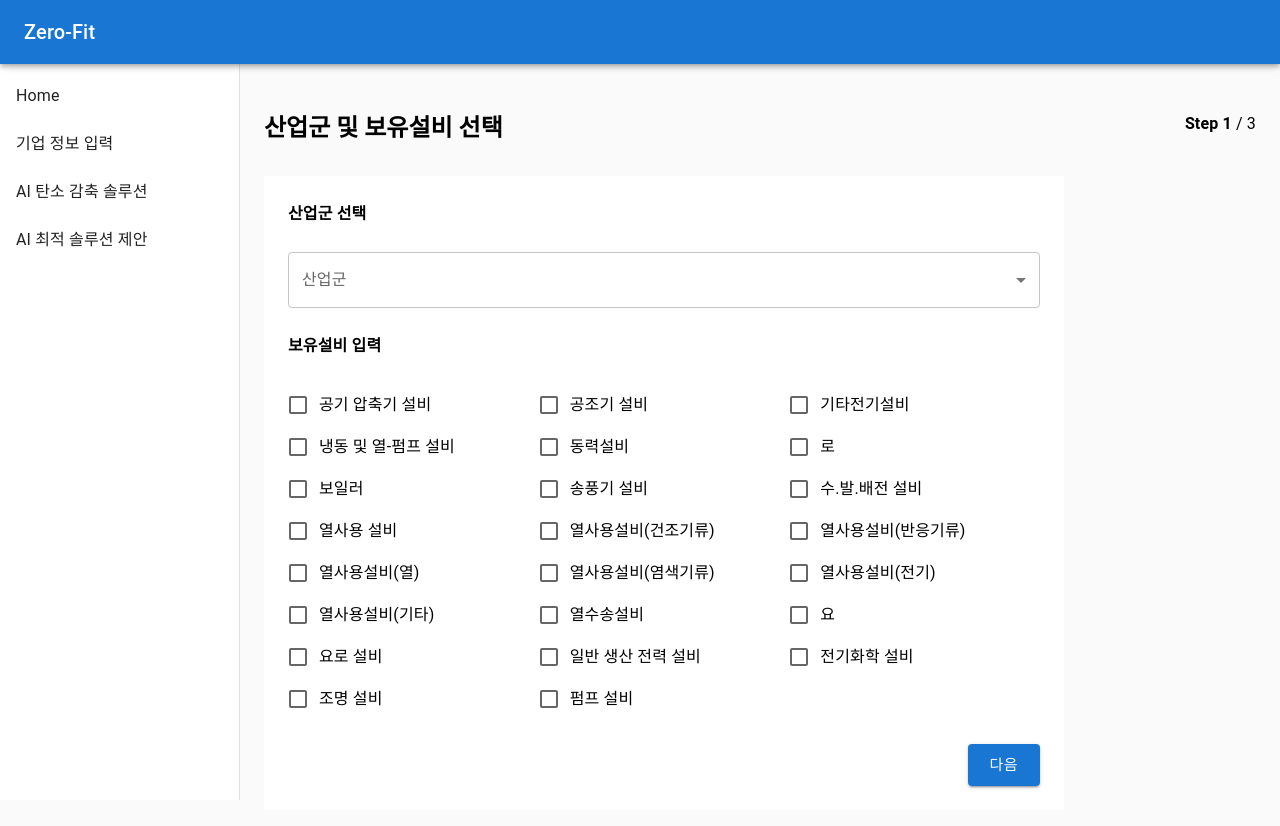
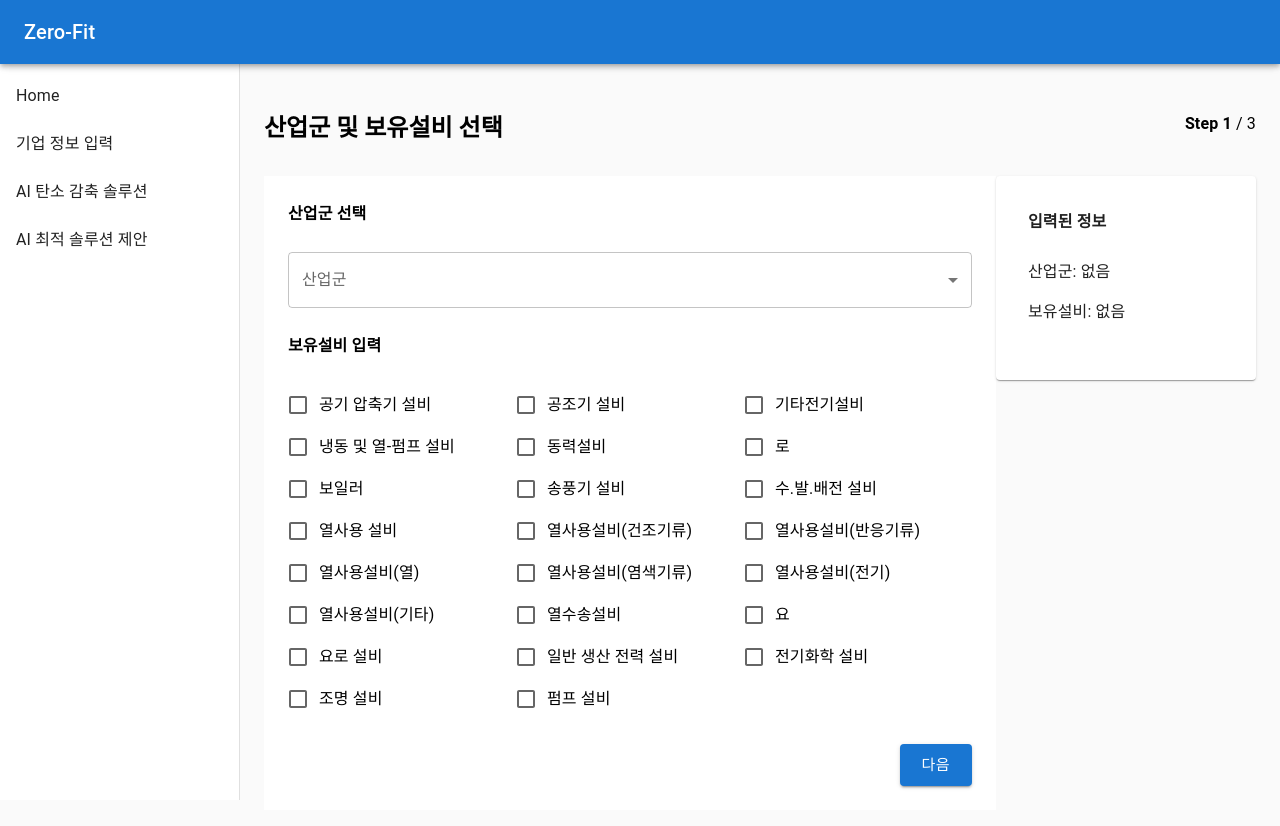
Before and after one commit to 2025-KGU-Capstone-Design/zerofit_frontend, a React (Vite) app: page /company-info/step1 in a window 1280 px wide. Shown: the top 826 px of the page. Built offline with nearby package versions, Linux system fonts and the light colour scheme.

Commit message:
feat: 입력정보 카드 컴포넌트 생성

```diff
--- /dev/null
+++ b/src/ui/pages/companyInputPage/common/InfoPreviewCard.tsx
@@ -0,0 +1,23 @@
+import { Stack, Card, CardContent, Typography } from "@mui/material";
+
+function InfoPreviewCard() {
+  return (
+    <Stack flex={1} sx={{ maxWidth: "260px" }}>
+      <Card sx={{ p: 2 }}>
+        <CardContent>
+          <Typography variant="subtitle1" fontWeight="bold" sx={{ mb: 3 }}>
+            입력된 정보
+          </Typography>
+          <Typography variant="body1" sx={{ mb: 2 }}>
+            산업군: 없음
+          </Typography>
+          <Typography variant="body1" sx={{ mb: 2 }}>
+            보유설비: 없음
+          </Typography>
+        </CardContent>
+      </Card>
+    </Stack>
+  );
+}
+
+export default InfoPreviewCard;
--- a/src/ui/pages/companyInputPage/companyInputPage1/CompanyInputPage1.tsx
+++ b/src/ui/pages/companyInputPage/companyInputPage1/CompanyInputPage1.tsx
@@ -4,6 +4,7 @@ import FormContainer from "../common/FormContainer";
 import IndustryInput from "@/ui/pages/companyInputPage/companyInputPage1/IndustryInput";
 import FacilityInput from "@/ui/pages/companyInputPage/companyInputPage1/FacilityInput";
 import StepHeader from "../common/StepHeader";
+import InfoPreviewCard from "../common/InfoPreviewCard";
 
 function CompanyInputPage1() {
   return (
@@ -23,6 +24,7 @@ function CompanyInputPage1() {
               </Button>
             </Stack>
           </FormContainer>
+          <InfoPreviewCard />
         </Stack>
       </Stack>
     </Container>
```
